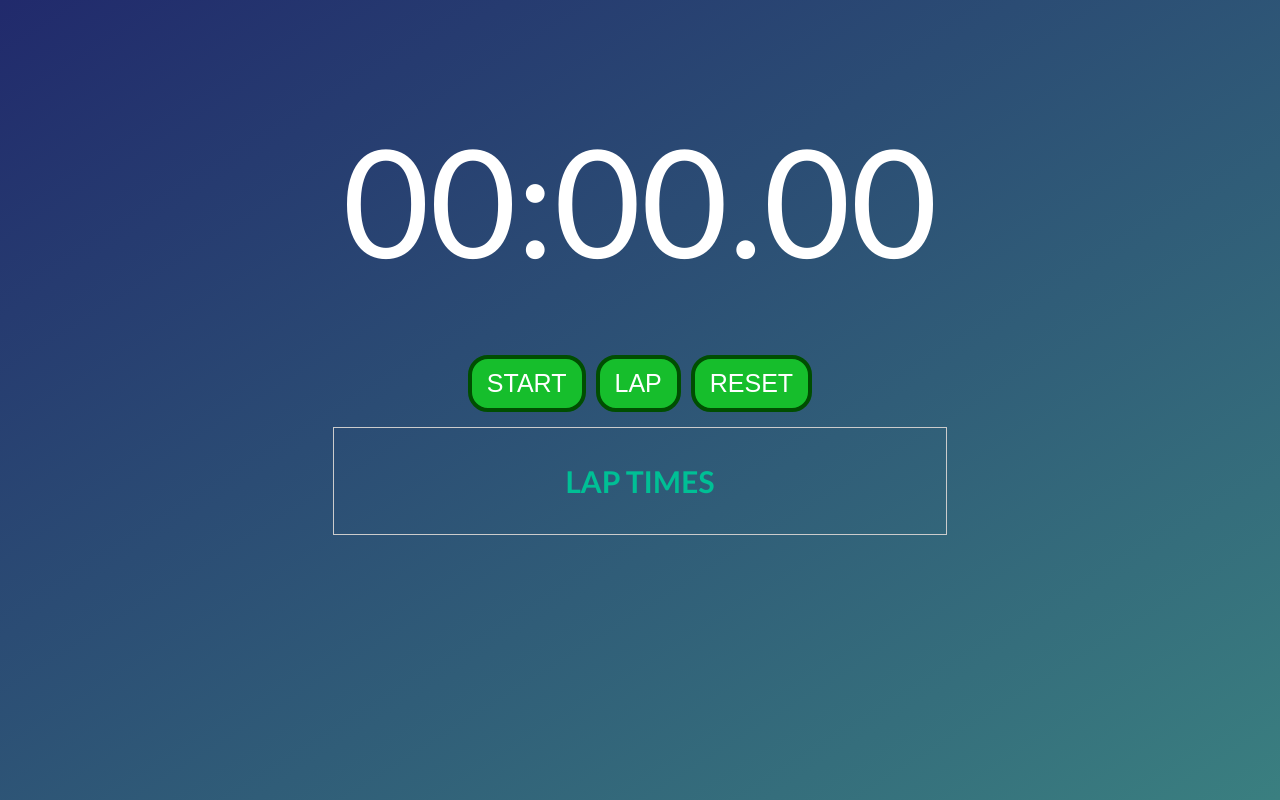
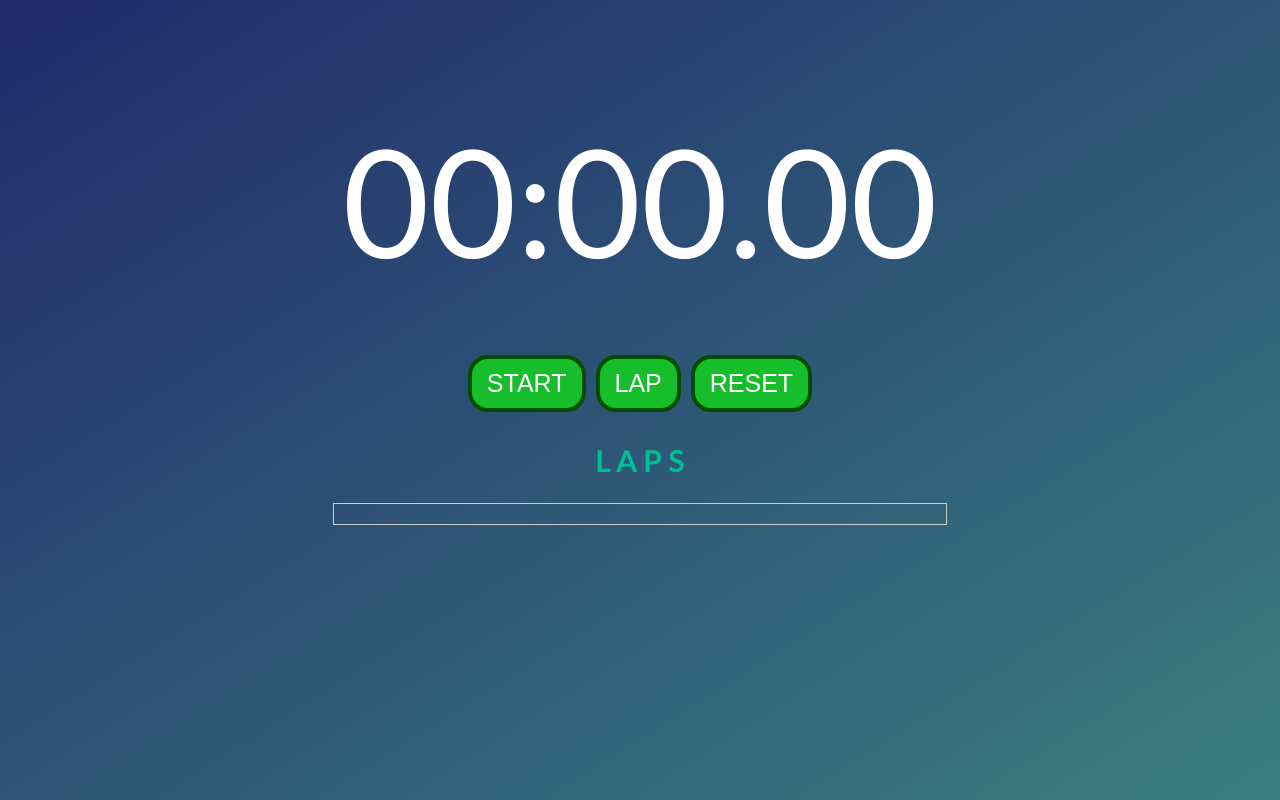
Before and after one commit to Shopify/eng-intern-assessment-react, a React app: page / in a window 1280 px wide. Built offline with nearby package versions, Linux system fonts and the light colour scheme.

Commit message:
modified the stucture so that I can style the website in an easier way :D

```diff
--- a/src/StopWatchButton.tsx
+++ b/src/StopWatchButton.tsx
@@ -1,4 +1,4 @@
-import React, { useState, useEffect, Dispatch, SetStateAction } from 'react';
+import React, { useState, useEffect, Dispatch, SetStateAction, useRef } from 'react';
 import "./Style.css";
 
 interface StopWatchButtonProps {
@@ -10,6 +10,8 @@ export default function StopWatchButton({ elapsed, setElapsed }: StopWatchButton
   const [isRunning, setIsRunning] = useState(false);
   const [lapTimes, setLapTimes] = useState<number[]>([]);
   const [lapStartTime, setLapStartTime] = useState<number | null>(null);
+
+  const lapTimesContainerRef = useRef<HTMLDivElement>(null);
 
   useEffect(() => {
     let interval: NodeJS.Timeout;
@@ -56,6 +58,11 @@ export default function StopWatchButton({ elapsed, setElapsed }: StopWatchButton
       const lapTime = Date.now() - lapStartTime;
       setLapTimes([...lapTimes, lapTime]);
       setLapStartTime(Date.now());
+
+      // Scroll to the bottom after adding a new lap time
+      if (lapTimesContainerRef.current) {
+        lapTimesContainerRef.current.scrollTop = lapTimesContainerRef.current.scrollHeight;
+      }
     }
   };
 
@@ -77,11 +84,13 @@ export default function StopWatchButton({ elapsed, setElapsed }: StopWatchButton
       <button onClick={handleLapClick}>LAP</button>
       <button onClick={handleResetClick}>RESET</button>
 
-      <div className="lap-times-container">
-        <h2 className="lap-times-heading">LAP TIMES</h2>
+      <h2 className="lap-times-heading">L A P S</h2>
+      <div className="lap-times-container" ref={lapTimesContainerRef}>
         <ul className="lap-times-list">
           {lapTimes.map((lap, index) => (
-            <li key={index}>{formatTime(lap)}</li>
+            <li key={index}>
+              Lap {index + 1}: {formatTime(lap)}
+            </li>
           ))}
         </ul>
       </div>
```
